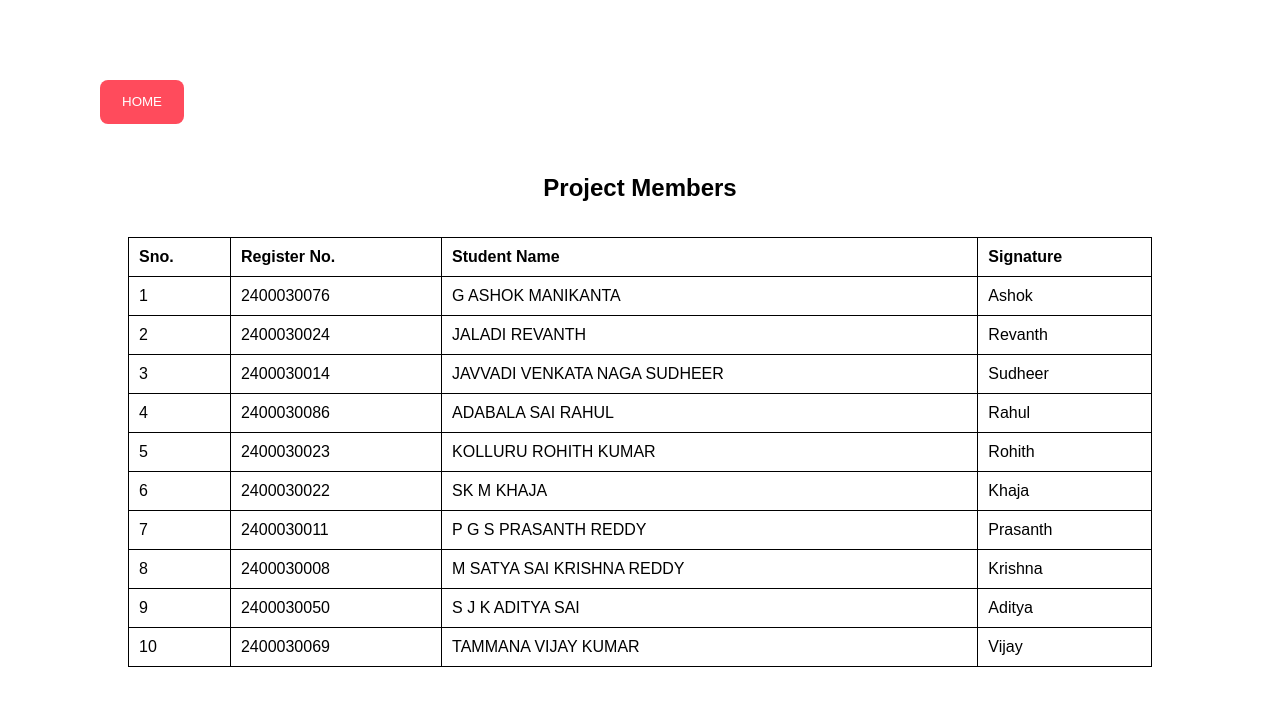
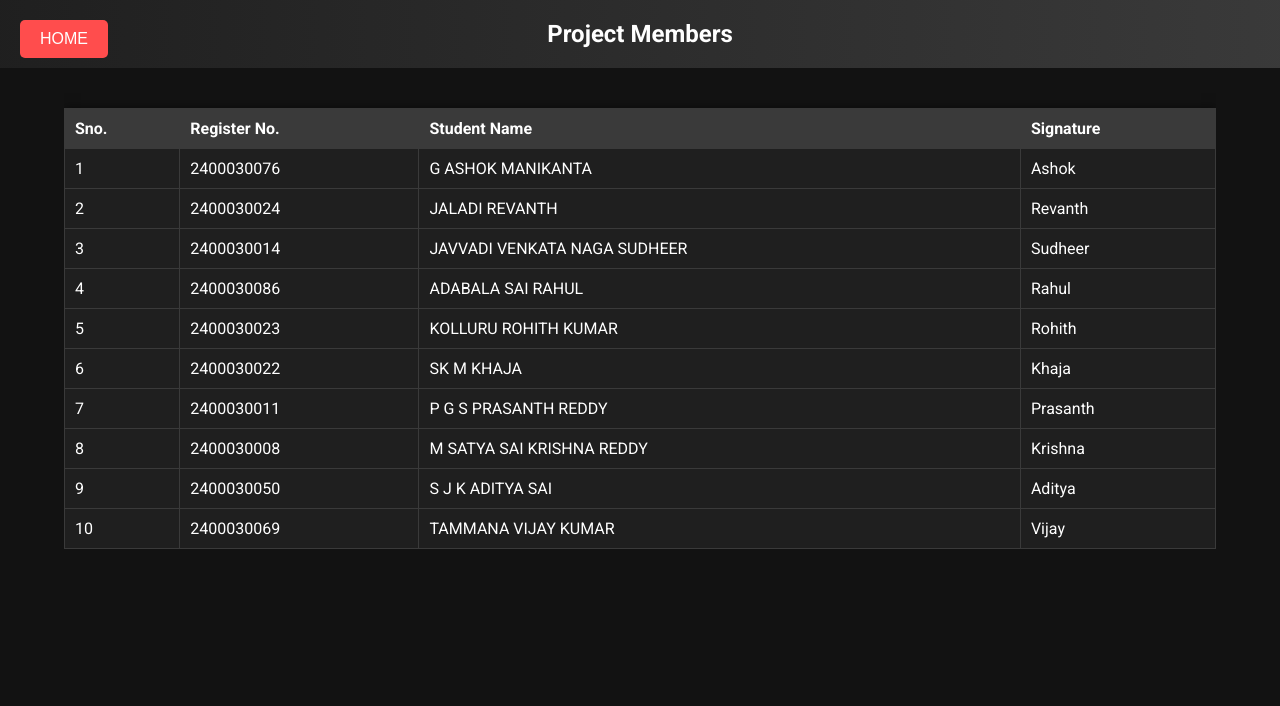
Before and after one commit to ashok0076/fitnessflowpro, a plain HTML site: page aboutus.html in a window 1280 px wide. Drawn offline with Linux system fonts and the light colour scheme.

Commit message:
hellochange220

```diff
--- a/aboutus.css
+++ b/aboutus.css
@@ -1,69 +1,115 @@
-/* This will center the table horizontally and vertically */
-* {
+body {
+  font-family: 'Roboto', sans-serif;
+  background-color: #121212;
   margin: 0;
   padding: 0;
-  box-sizing: border-box;
-  font-family: sans-serif;
+  display: flex;
+  flex-direction: column;
+  align-items: center;
+  color: #ffffff;
 }
-
+.header {
+  width: 100%;
+  background: linear-gradient(90deg, #1f1f1f, #3a3a3a);
+  padding: 20px;
+  text-align: center;
+}
+.header h1 {
+  margin: 0;
+  font-size: 24px;
+  font-weight: bold;
+  color: #ffffff;
+}
+.home-button {
+  position: absolute;
+  top: 20px;
+  left: 20px;
+  background-color: #ff4d4d;
+  color: white;
+  border: none;
+  padding: 10px 20px;
+  font-size: 16px;
+  cursor: pointer;
+  border-radius: 5px;
+}
 .table-container {
+  width: 90%;
+  max-width: 1200px;
+  margin-top: 20px;
+  overflow-x: auto;
+}
+table {
+  width: 100%;
+  border-collapse: collapse;
+  margin-top: 20px;
+  background-color: #1f1f1f;
+  box-shadow: 0 0 10px rgba(0, 0, 0, 0.5);
+}
+table, th, td {
+  border: 1px solid #3a3a3a;
+}
+th, td {
+  padding: 10px;
+  text-align: left;
+  opacity: 0;
+  transform: translateY(100%);
+  transition: opacity 0.5s, transform 0.5s;
+  color: #ffffff;
+}
+th {
+  background-color: #3a3a3a;
+}
+@media (max-width: 600px) {
+  .header h1 {
+      font-size: 20px;
+  }
+  .home-button {
+      padding: 8px 16px;
+      font-size: 14px;
+  }
+  th, td {
+      padding: 8px;
+  }
+}
+.loading-screen {
+  position: fixed;
+  top: 0;
+  left: 0;
+  width: 100%;
+  height: 100%;
+  background-color: #121212;
   display: flex;
   justify-content: center;
   align-items: center;
-  min-height: 100vh;
+  z-index: 1000;
+  flex-direction: column;
 }
-
-table {
-  border-collapse: collapse;
-  width: 80%; /* Adjust the width as needed */
-  transform: translateY(-100px);
+.loading-screen h2 {
+  font-size: 24px;
+  font-weight: bold;
+  color: #ffffff;
+  margin-bottom: 20px;
 }
-
-th, td {
-  border: 1px solid black;
-  padding: 10px;
-  text-align: left;
+.loading-bar {
+  width: 80%;
+  max-width: 400px;
+  height: 10px;
+  background-color: #3a3a3a;
+  border-radius: 5px;
+  overflow: hidden;
+  position: relative;
 }
-
-.pro {
-  justify-content: center;
-  align-items: center;
-  text-align: center;
-  display: flex;
-  font-family: sans-serif;
-  transform: translateY(50px);
+.loading-ball {
+  width: 20px;
+  height: 20px;
+  background-color: #3498db;
+  border-radius: 50%;
+  position: absolute;
+  top: -5px;
+  left: 0;
+  animation: moveBall 1s linear infinite;
 }
-
-.buttonhome {
-  display: inline-flex; /* Ensure the button behaves as a flex container */
-  align-items: center;
-  justify-content: center;
-  transform: translateX(100px);
-  margin-top: 80px;
-  padding: 10px 20px;
-  border: 2px solid transparent;
-  border-radius: 8px;
-  background-color: #ff4b5c;
-  transition: transform 0.3s ease, background-color 0.3s ease, color 0.3s ease;
-  cursor: pointer; /* Ensure cursor changes to pointer */
+@keyframes moveBall {
+  0% { left: 0; }
+  100% { left: calc(100% - 20px); }
 }
-
-.buttonhome a {
-  color: white; /* Button text color */
-  text-decoration: none; /* Remove underline from the link */
-  display: block; /* Make the link fill the button area */
-  width: 100%;
-  height: 100%;
-  text-align: center; /* Center text inside the link */
-  line-height: 1.5; /* Adjust line-height for vertical centering */
-}
-
-.buttonhome:hover {
-  background-color: white; /* Change background color on hover */
-  border-color: #ff4b5c; /* Border color change on hover */
-}
-
-.buttonhome:hover a {
-  color: red; /* Change text color to red on hover */
-}
-q
--- a/aboutus.html
+++ b/aboutus.html
@@ -1,25 +1,28 @@
-<!DOCTYPE html>
-<html lang="en">
+<html>
 <head>
-  <meta charset="UTF-8">
-  <meta name="viewport" content="width=device-width, initial-scale=1.0">
-  <title>About Us</title>
+    <title>Project Members</title>
     <link rel="stylesheet" href="aboutus.css">
+    <link href="https://fonts.googleapis.com/css2?family=Roboto:wght@400;700&display=swap" rel="stylesheet">
 </head>
 <body>
-    <button class="buttonhome"><a href="index.html">HOME</a></button>
-    <h2 class="pro">Project Members</h2>
+    <div class="loading-screen" id="loading-screen">
+        <h2>Loading...</h2>
+        <div class="loading-bar">
+            <div class="loading-ball"></div>
+        </div>
+    </div>
+    <button class="home-button">HOME</button>
+    <div class="header">
+        <h1>Project Members</h1>
+    </div>
     <div class="table-container">
-      <table>
-        <thead>
+        <table id="members-table">
             <tr>
                 <th>Sno.</th>
                 <th>Register No.</th>
                 <th>Student Name</th>
                 <th>Signature</th>
             </tr>
-        </thead>
-        <tbody>
             <tr>
                 <td>1</td>
                 <td>2400030076</td>
@@ -44,7 +47,6 @@
                 <td>ADABALA SAI RAHUL</td>
                 <td>Rahul</td>
             </tr>
-
             <tr>
                 <td>5</td>
                 <td>2400030023</td>
@@ -81,8 +83,26 @@
                 <td>TAMMANA VIJAY KUMAR</td>
                 <td>Vijay</td>
             </tr>
-        </tbody>
         </table>
     </div>
+    <script>
+        window.addEventListener('load', function() {
+            const loadingScreen = document.getElementById('loading-screen');
+            const membersTable = document.getElementById('members-table');
+            const rows = membersTable.querySelectorAll('tr');
+            setTimeout(() => {
+                loadingScreen.style.display = 'none';
+                rows.forEach((row, index) => {
+                    setTimeout(() => {
+                        const cells = row.querySelectorAll('th, td');
+                        cells.forEach(cell => {
+                            cell.style.opacity = '1';
+                            cell.style.transform = 'translateY(0)';
+                        });
+                    }, index * 100); // Delay each row by 100ms
+                });
+            }, 500); // Simulate loading time
+        });
+    </script>
 </body>
 </html>
```
Lines whose indentation alone changed are shown as unchanged.
